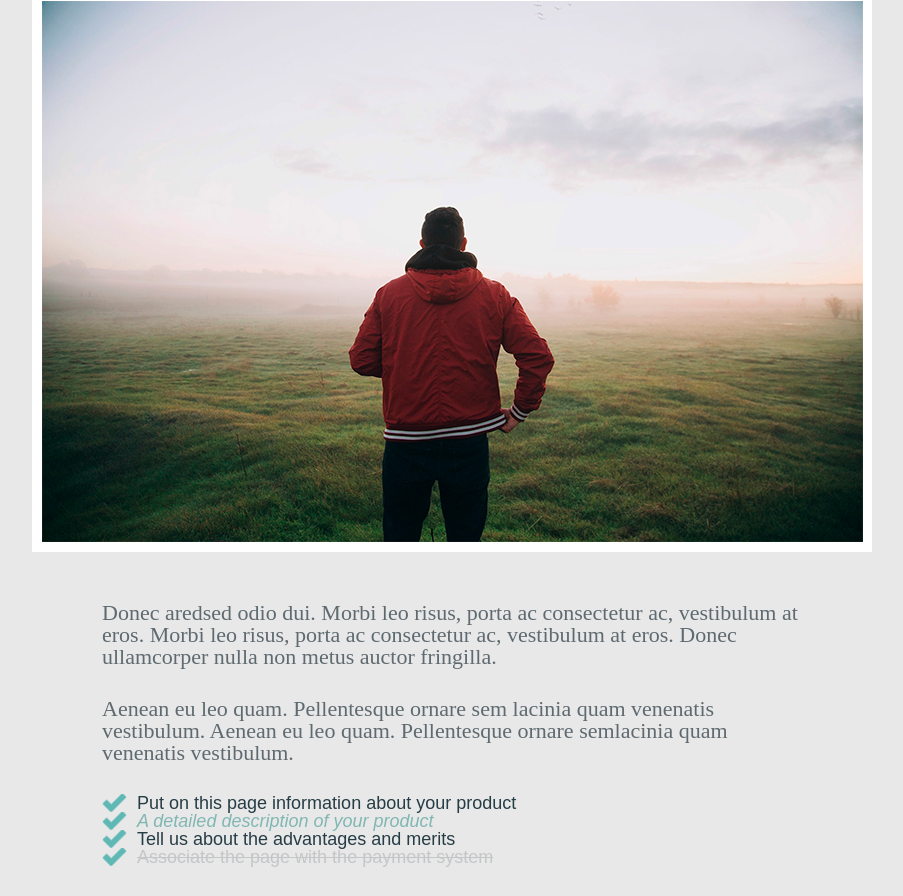
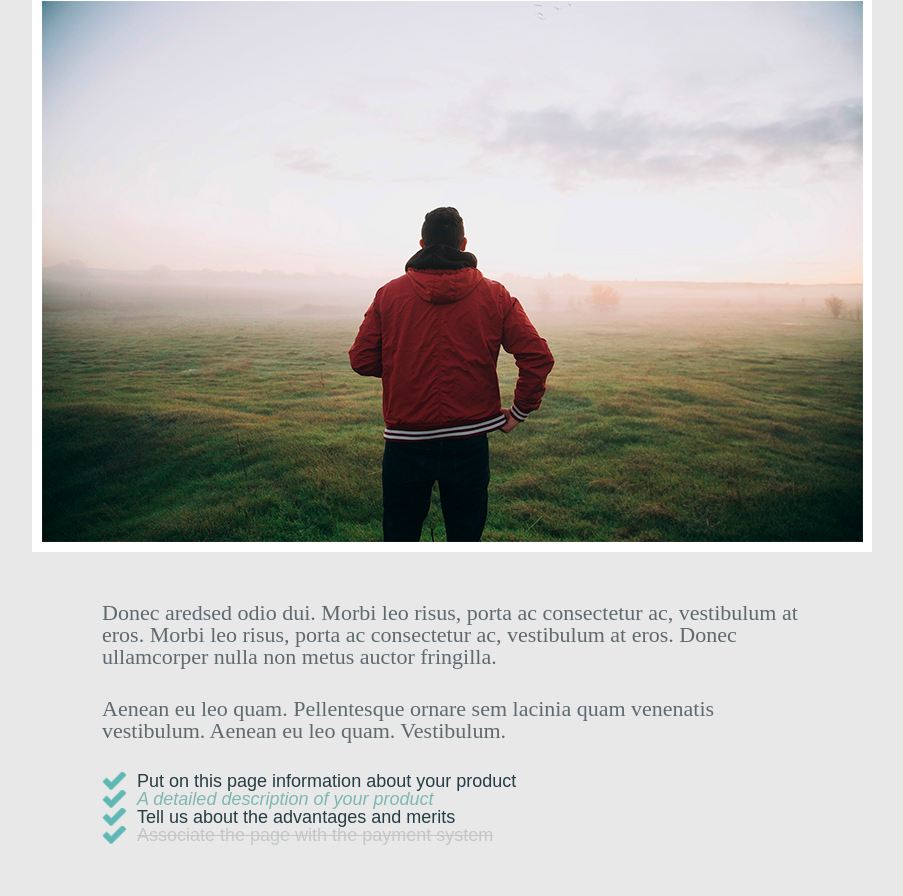
Before and after one commit to Kl1mway/Block-Page, a plain HTML site: page index.html in a window 1280 px wide. Shown: the part 224-1120 px from the top of the page, without its empty margins (188-1091 px from the left). After the commit the page ends 1098 px from the top, so only its background shows below. Drawn offline with Linux system fonts and the light colour scheme.

Commit message:
Version 1.3

```diff
--- a/index.html
+++ b/index.html
@@ -19,7 +19,7 @@
 	<div class="text">
 		<div class="text2">
 			<p>Donec aredsed odio dui. Morbi leo risus, porta ac consectetur ac, vestibulum at eros. Morbi leo risus, porta ac consectetur ac, vestibulum at eros. Donec ullamcorper nulla non metus auctor fringilla.</p>
-			<p>Aenean eu leo quam. Pellentesque ornare sem lacinia quam venenatis vestibulum. Aenean eu leo quam. Pellentesque ornare semlacinia quam venenatis vestibulum.</p>
+			<p>Aenean eu leo quam. Pellentesque ornare sem lacinia quam venenatis vestibulum. Aenean eu leo quam. Vestibulum.</p>
 		</div>
 	</div>
 	<div class="list">
```
